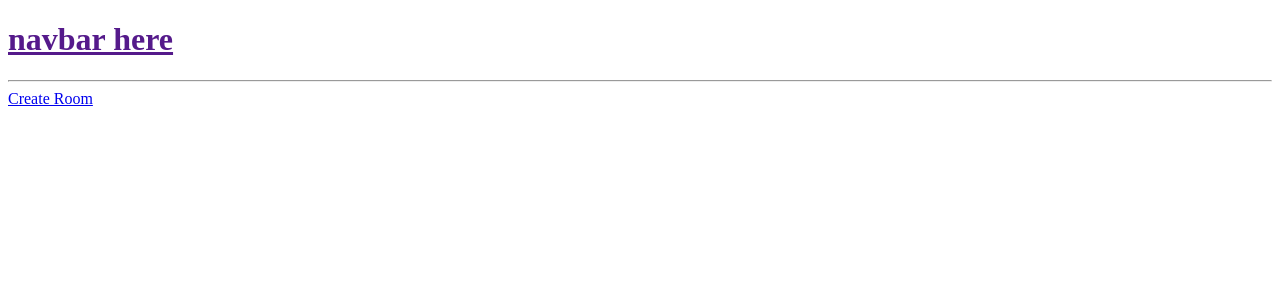
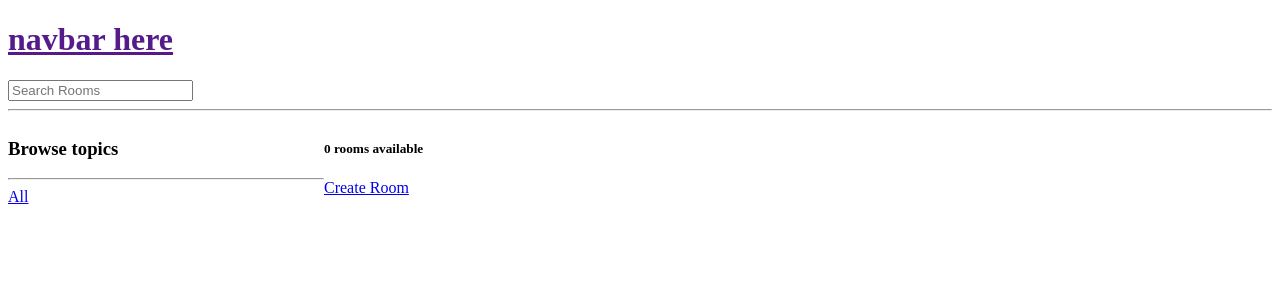
Before and after one commit to serozhenka/study-bud, a Django app: page / in a window 1280 px wide. Shown: the top 300 px of the page. Run offline with Django 4.2, Linux system fonts and the light colour scheme; data that the repository does not hold is empty.

Commit message:
search feature added

```diff
--- a/base/templates/base/home.html
+++ b/base/templates/base/home.html
@@ -1,6 +1,30 @@
 {% extends 'base/base.html' %}
 
 {% block content %}
+    <style>
+        .home-container {
+            display: grid;
+            grid-template-columns: 1fr 3fr;
+        }
+    </style>
+
+    <div class="home-container">
+        <div>
+            <h3>Browse topics</h3>
+            <hr>
+
+            <div>
+                <a href="{% url 'home' %}">All</a>
+            </div>
+            {% for topic in topics %}
+                <div>
+                    <a href="{% url 'home' %}?topicQuery={{ topic.name }}">{{ topic.name }}</a>
+                </div>
+            {% endfor %}
+        </div>
+
+        <div>
+            <h5>{{ room_count }} room{{ room_count|pluralize }} available</h5>
             <a href="{% url 'create-room' %}">Create Room</a>
 
             {% for room in rooms %}
@@ -13,4 +37,6 @@
                     <div>{{ room.description }}</div>
                 </div>
             {% endfor %}
+        </div>
+    </div>
 {% endblock %}
--- a/base/templates/base/navbar.html
+++ b/base/templates/base/navbar.html
@@ -1,4 +1,9 @@
 <a href="">
     <h1>navbar here</h1>
 </a>
+
+<form method="GET" action="{% url 'home' %}">
+    <input type="text" name="topicQuery" placeholder="Search Rooms">
+</form>
+
 <hr/>
--- a/base/views.py
+++ b/base/views.py
@@ -1,14 +1,21 @@
 from django.shortcuts import render, redirect
-from .models import Room
+from django.db.models import Q
+from .models import Room, Topic
 from .forms import RoomForm
 
 def home(request):
-    rooms = Room.objects.all()
-    return render(request, 'base/home.html', context={'rooms': rooms})
+    topicQuery = request.GET.get("topicQuery") if request.GET.get('topicQuery') else ''
+    rooms = Room.objects.filter(
+        Q(topic__name__icontains=topicQuery) |
+        Q(name__icontains=topicQuery) |
+        Q(description__icontains=topicQuery)
+    )
+    topics = Topic.objects.all()
+    room_count = rooms.count()
+    return render(request, 'base/home.html', context={'rooms': rooms, 'topics': topics, 'room_count': room_count})
 
 def room(request, pk):
     room_instance = Room.objects.get(id=pk)
-
     return render(request, 'base/room.html', context={'room': room_instance})
 
 
```
Lines whose indentation alone changed are shown as unchanged.
